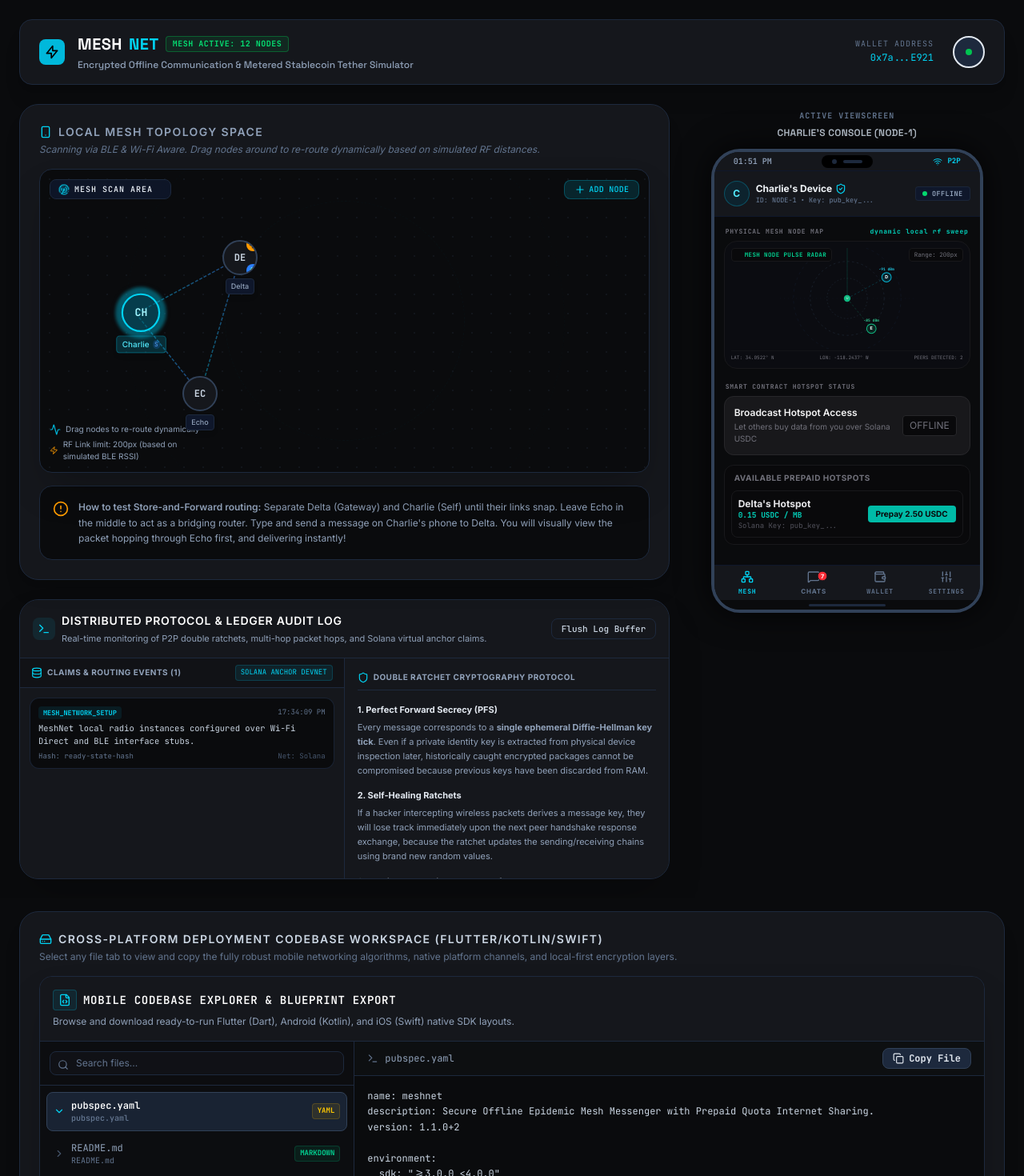
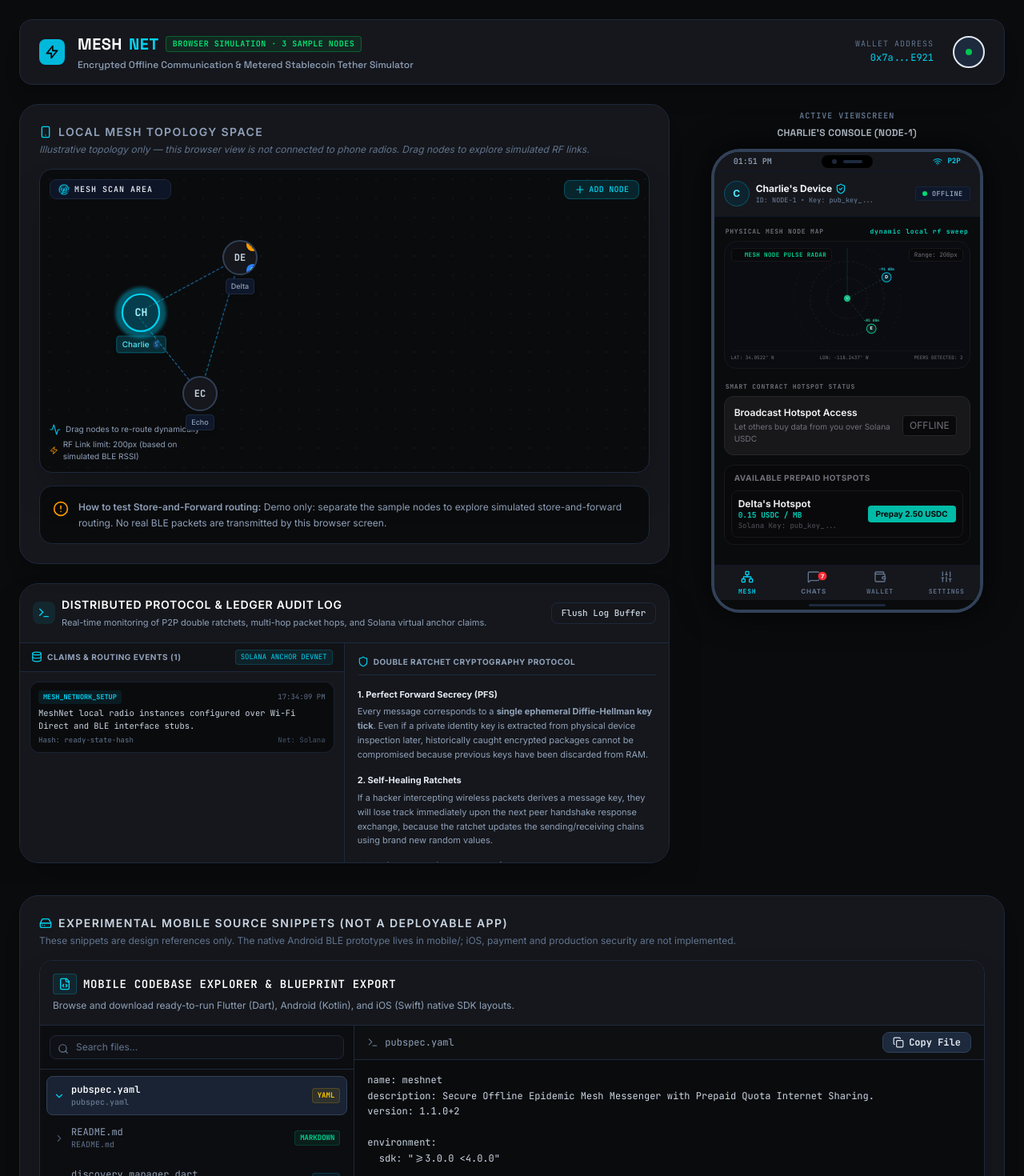
Before and after one commit to esi2ei/meshnet, a React (Vite) app: page / in a window 1280 px wide. Shown: the top 1470 px of the page at 80% size. Built offline with nearby package versions, Linux system fonts and the light colour scheme.

Commit message:
fix(web): label simulated topology and source snippets honestly

```diff
--- a/src/App.tsx
+++ b/src/App.tsx
@@ -103,7 +103,7 @@ export default function App() {
               <div className="text-xl font-display font-bold tracking-wide text-white flex items-center gap-2">
                 MESH<span className="text-cyan-400">NET</span>
                 <span className="px-2 py-0.5 bg-green-500/10 text-green-400 text-[10px] font-mono rounded border border-green-500/35 uppercase font-bold tracking-wider">
-                  Mesh Active: 12 Nodes
+                  BROWSER SIMULATION · 3 SAMPLE NODES
                 </span>
               </div>
               <p className="text-xs text-slate-400 mt-1 font-medium font-display">
@@ -137,7 +137,7 @@ export default function App() {
                 Local Mesh Topology Space
               </h2>
               <p className="text-xs text-slate-500 mt-1 font-sans italic">
-                Scanning via BLE &amp; Wi-Fi Aware. Drag nodes around to re-route dynamically based on simulated RF distances.
+                Illustrative topology only — this browser view is not connected to phone radios. Drag nodes to explore simulated RF links.
               </p>
             </div>
 
@@ -160,7 +160,7 @@ export default function App() {
             <div className="mt-4 flex gap-3 p-4 bg-[#0A0B0D] border border-slate-800 rounded-2xl text-xs text-slate-400 leading-relaxed">
               <AlertCircle className="w-5 h-5 text-amber-500 shrink-0 mt-0.5" />
               <div>
-                <span className="font-semibold text-slate-205">How to test Store-and-Forward routing:</span> Separate Delta (Gateway) and Charlie (Self) until their links snap. Leave Echo in the middle to act as a bridging router. Type and send a message on Charlie's phone to Delta. You will visually view the packet hopping through Echo first, and delivering instantly!
+                <span className="font-semibold text-slate-205">How to test Store-and-Forward routing:</span> Demo only: separate the sample nodes to explore simulated store-and-forward routing. No real BLE packets are transmitted by this browser screen.
               </div>
             </div>
           </div>
@@ -216,10 +216,10 @@ export default function App() {
           <div className="mb-4">
             <h2 className="text-sm font-semibold uppercase tracking-widest text-slate-300 flex items-center gap-2">
               <HardDrive className="w-4 h-4 text-cyan-400" />
-              Cross-Platform Deployment Codebase Workspace (Flutter/Kotlin/Swift)
+              Experimental Mobile Source Snippets (Not a Deployable App)
             </h2>
             <p className="text-xs text-slate-500 mt-1 font-sans">
-              Select any file tab to view and copy the fully robust mobile networking algorithms, native platform channels, and local-first encryption layers.
+              These snippets are design references only. The native Android BLE prototype lives in mobile/; iOS, payment and production security are not implemented.
             </p>
           </div>
 
```
